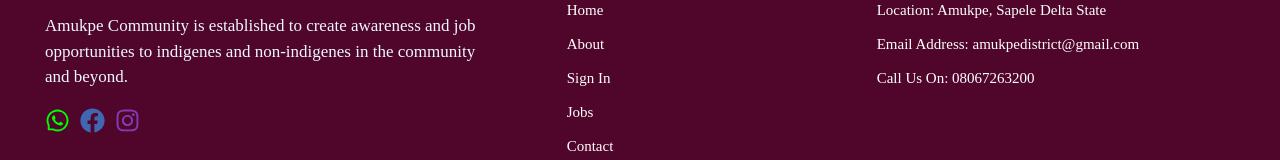
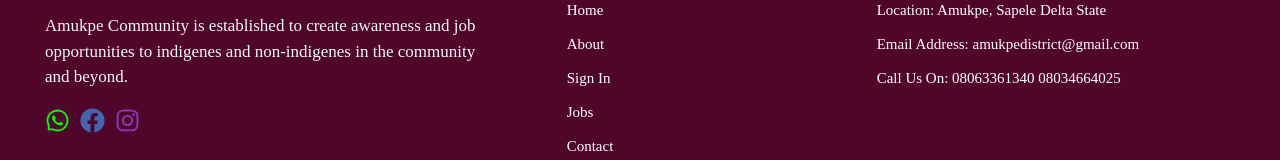
Before and after one commit to giffyonyinye/amukpe-community, a React (Create React App) app: page / in a window 1280 px wide. Shown: the part 2069-2229 px from the top of the page. Built offline with nearby package versions, Linux system fonts and the light colour scheme; a web font is replaced by a local one.

Commit message:
made changes on footer

```diff
--- a/src/components/navigation/Footer.js
+++ b/src/components/navigation/Footer.js
@@ -50,34 +50,34 @@ const Footer = () => {
 
 					<ul className="list-unstyled mb-0">
 						<li>
-							<Link to="/blog" className="text-dark">
+							<Link to="/" className="text-dark">
 								Home
 							</Link>
 						</li>
 						<li>
-							<Link to="/blog" className="text-dark">
+							<Link to="/about" className="text-dark">
 								About
 							</Link>
 						</li>
 						<li>
-							<Link to="/feedback" className="text-dark">
+							<Link to="/login" className="text-dark">
 								Sign In
 							</Link>
 						</li>
 						<li>
-							<a href="mailto:ogwunelsondavid@gmail.com"
+							<a href="/jobopenings"
 								className="text-dark">
 								Jobs
 							</a>
 						</li>
 						<li>
-							<a href="mailto:ogwunelsondavid@gmail.com"
+							<a href="/contact"
 								className="text-dark">
 								Contact
 							</a>
 						</li>
 						<li>
-							<a href="mailto:ogwunelsondavid@gmail.com"
+							<a href="/register"
 								className="text-dark">
 								Sign Up
 							</a>
@@ -104,8 +104,9 @@ const Footer = () => {
 						</li>
 						<li>
 							<a
-								href="tel:+2348067263200"
-								className="text-dark">Call Us On: 08067263200</a>
+								href="tel:+2348063361340"
+								className="text-dark">Call Us On: 08063361340</a>
+							<a href="tel:+2348034664025" className="text-dark"> 08034664025 </a>
 						</li>
 					</ul>
 				</div>
```
